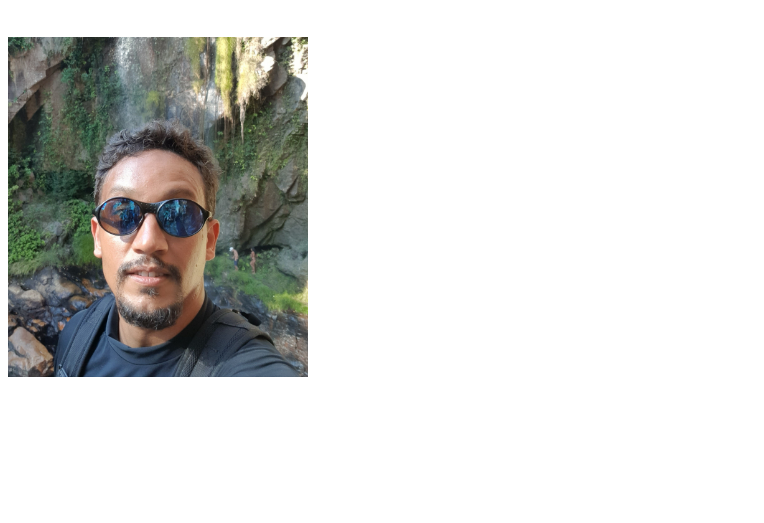
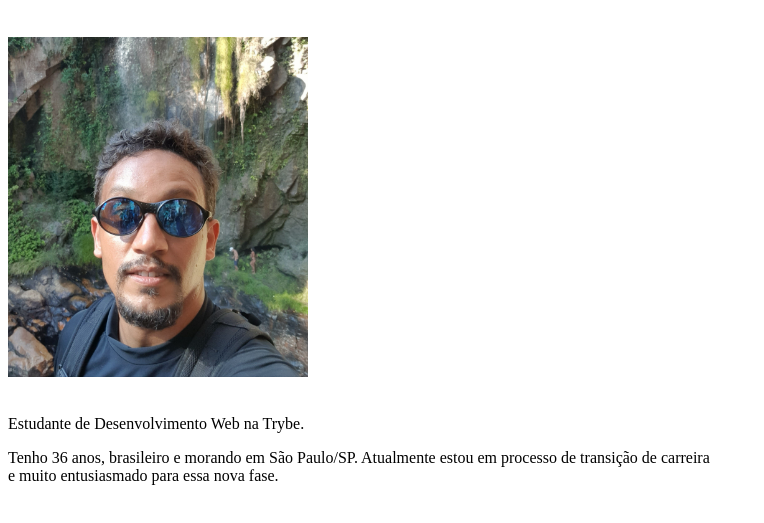
Before and after one commit to claytongom/claytongom.github.io, a plain HTML site: page index.html in a window 1280 px wide. Shown: the part 79-602 px from the top of the page, without its empty margins (0-764 px from the left). Drawn offline with Linux system fonts and the light colour scheme.

Commit message:
adicionado minha descrição

```diff
--- a/index.html
+++ b/index.html
@@ -11,6 +11,10 @@
     <br>
     <br>
     <img src="./images/selfiemenor.jpg" alt="imagem de Clayton, estuante da Trybe" width="300px">
+ <br><br>
+    <p>Estudante de Desenvolvimento Web na Trybe.</p>
+    <p>Tenho 36 anos, brasileiro e morando em São Paulo/SP. Atualmente estou em processo de transição de carreira <br>
+       e muito entusiasmado para essa nova fase.</p>
 
 
 
```
